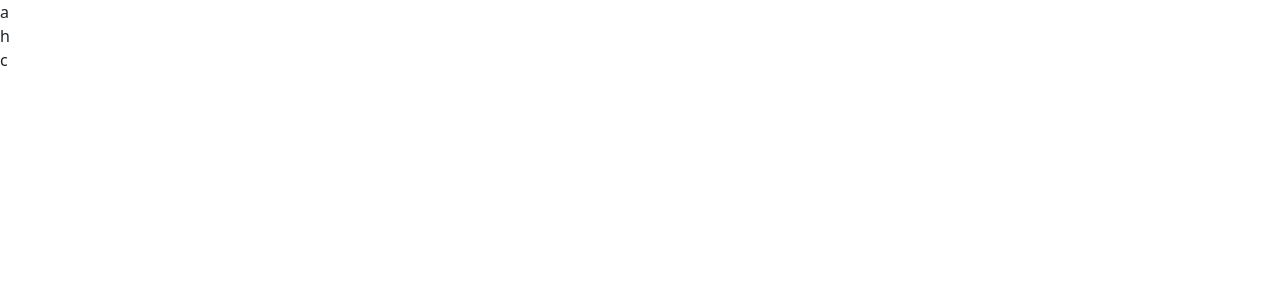
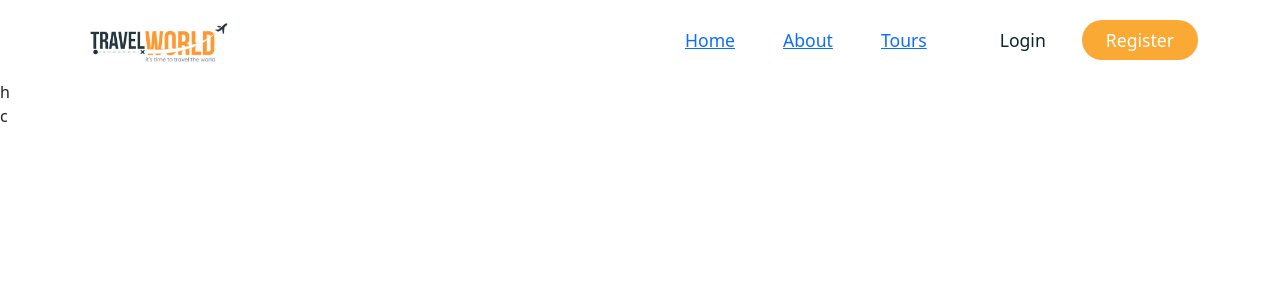
Before and after one commit to arwijesuriya/tour-link, a React (Create React App) app in the folder frontend/: page /tours in a window 1280 px wide. Shown: the top 300 px of the page. Built offline with nearby package versions, Linux system fonts and the light colour scheme; a web font is replaced by a local one.

Commit message:
update and create header part

```diff
--- a/frontend/src/components/Header/Header.jsx
+++ b/frontend/src/components/Header/Header.jsx
@@ -1,10 +1,80 @@
 import React from 'react'
+import { Container, Row, Button } from 'reactstrap'
+import { NavLink, Link } from 'react-router-dom'
+
+import logo from '../../assets/images/logo.png'
+
+import './header.css'
+
+const nav__links = [
+  {
+    path: '/',
+    display: 'Home'
+  },
+  {
+    path: '/about',
+    display: 'About'
+  },
+  {
+    path: '/tours',
+    display: 'Tours'
+  },
+]
 
 const Header = () => {
   return (
-    <div>
-      a
-    </div>
+    <header className="header">
+      <Container>
+        <Row>
+          <div className="nav__wrapper d-flex align-items-center justify-content-between">
+
+            {/* Logo */}
+            <div className='logo'>
+              <img src={logo} alt='' />
+            </div>
+
+            {/* Logo end */}
+
+            {/* Menu start */}
+            <div className="navigation">
+              <ul className="menu d-flex align-items-center gap-5">
+                {
+                  nav__links.map((item, index) => (
+                    <li className='nav__item' key={index}>
+                      <NavLink
+                        to={item.path}
+                        className={navClass =>
+                          navClass.isActive ? 'active__link' : ''
+                        }
+                      >
+                        {item.display}
+                      </NavLink>
+                    </li>
+                  ))
+                }
+              </ul>
+            </div>
+
+            {/* Menu end */}
+            <div className="nav__right d-flex align-items-center gap-4">
+              <div className="nav__btns d-flex align-items-center gap-4">
+                <Button className='btn secondary__btn'>
+                  <Link to='/login'>Login</Link>
+                </Button>
+                <Button className='btn primary__btn'>
+                  <Link to='/register'>Register</Link>
+                </Button>
+              </div>
+
+              <span className="mobile__menu">
+                <i class="ri-menu-line"></i>
+              </span>
+            </div>
+
+          </div>
+        </Row>
+      </Container>
+    </header>
   )
 }
 
--- /dev/null
+++ b/frontend/src/components/Header/header.css
@@ -0,0 +1,46 @@
+.header {
+    width: 100%;
+    height: 80px;
+    line-height: 80px;
+}
+
+.logo img {
+    width: 30%;
+}
+
+.menu {
+    margin-bottom: 0;
+}
+
+.nav__item {
+    text-decoration: none;
+    color: var(--heading-color);
+    font-size: 1.1rem;
+    font-weight: 500;
+}
+
+.nav__item a:hover {
+    color: inherit;
+}
+
+.nav__item a:active__link {
+    color: var(--secondary-color);
+}
+
+.mobile__menu {
+    display: none;
+    font-size: 1.3rem;
+    color: var(--heading-color);
+}
+
+.sticky__header {
+    width: 100%;
+    height: 80px;
+    line-height: 80px;
+    background: #fff;
+    position: sticky;
+    top: 0;
+    left: 0;
+    box-shadow: 3px 3px 8px #ddd;
+    z-index: 999;
+}
```
